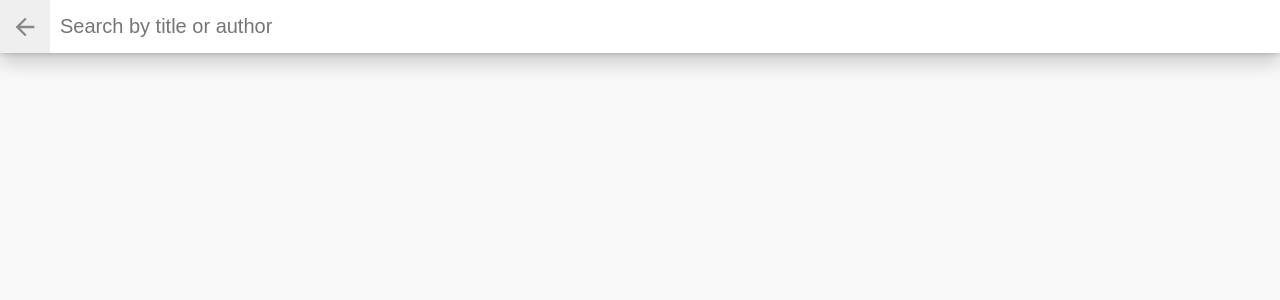
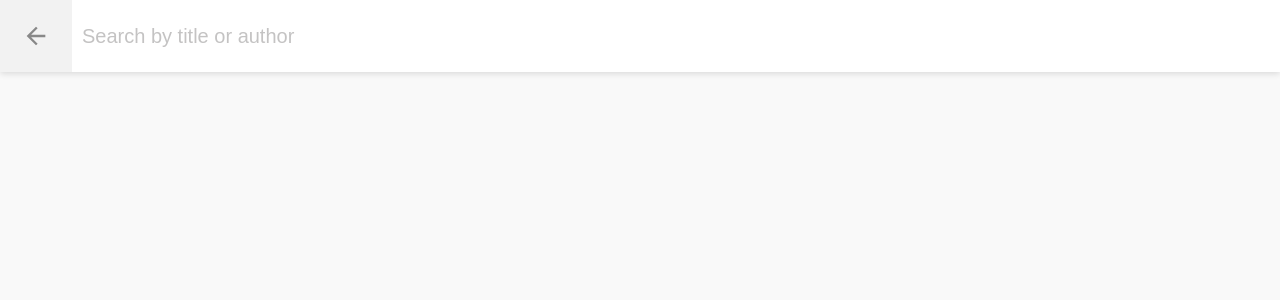
Before and after one commit to m-reyes-h/react-project-myreads, a React (Create React App) app: page / in a window 1280 px wide. Both pictures are taken after a click on the button "Add a book". Shown: the top 300 px of the page. Built offline with nearby package versions, Linux system fonts and the light colour scheme.

Commit message:
search page UI

```diff
--- a/src/App.css
+++ b/src/App.css
@@ -139,12 +139,14 @@ body,
 
 .search-books-bar {
   position: fixed;
+  top: 0;
+  display: flex;
   width: 100%;
-  top: 0;
-  left: 0;
-  z-index: 5;
-  display: flex;
-  box-shadow: 0 10px 20px rgba(0, 0, 0, 0.19), 0 0 6px rgba(0, 0, 0, 0.23);
+  z-index: 100;
+  height: 72px;
+  max-height: 72px;
+  background-color: rgba(255, 255, 255, 0.97);
+  box-shadow: 0 2px 6px 0 rgba(0, 0, 0, 0.12), inset 0 -1px 0 0 #dadce0;
 }
 
 .search-books-input-wrapper {
@@ -154,25 +156,33 @@ body,
 
 .search-books-bar input {
   width: 100%;
+  height: 100%;
   padding: 15px 10px;
   font-size: 1.25em;
   border: none;
   outline: none;
 }
 
+.search-books-bar input::placeholder {
+  color: rgb(196, 195, 195);
+  font-size: 1em;
+}
+
 .close-search {
   display: block;
   top: 20px;
   left: 15px;
-  width: 50px;
-  height: 53px;
+  width: 72px;
+  height: 100%;
   background-image: url("./icons/arrow-back.svg");
   background-position: center;
   background-repeat: no-repeat;
   background-size: 28px;
+  background-color: #f2f2f2;
   font-size: 0;
   border: none;
   outline: none;
+  cursor: pointer;
 }
 
 button:active {
--- a/src/App.js
+++ b/src/App.js
@@ -20,6 +20,7 @@ class BooksApp extends React.Component {
           <div className="search-books">
             <div className="search-books-bar">
               <button
+                title="Back"
                 className="close-search"
                 onClick={() => this.setState({ showSearchPage: false })}
               >
@@ -34,7 +35,7 @@ class BooksApp extends React.Component {
                   However, remember that the BooksAPI.search method DOES search by title or author. So, don't worry if
                   you don't find a specific author or title. Every search is limited by search terms.
                 */}
-                <input type="text" placeholder="Search by title or author" />
+                <input type="text" autoFocus placeholder="Search by title or author" />
               </div>
             </div>
             <div className="search-books-results">
```
